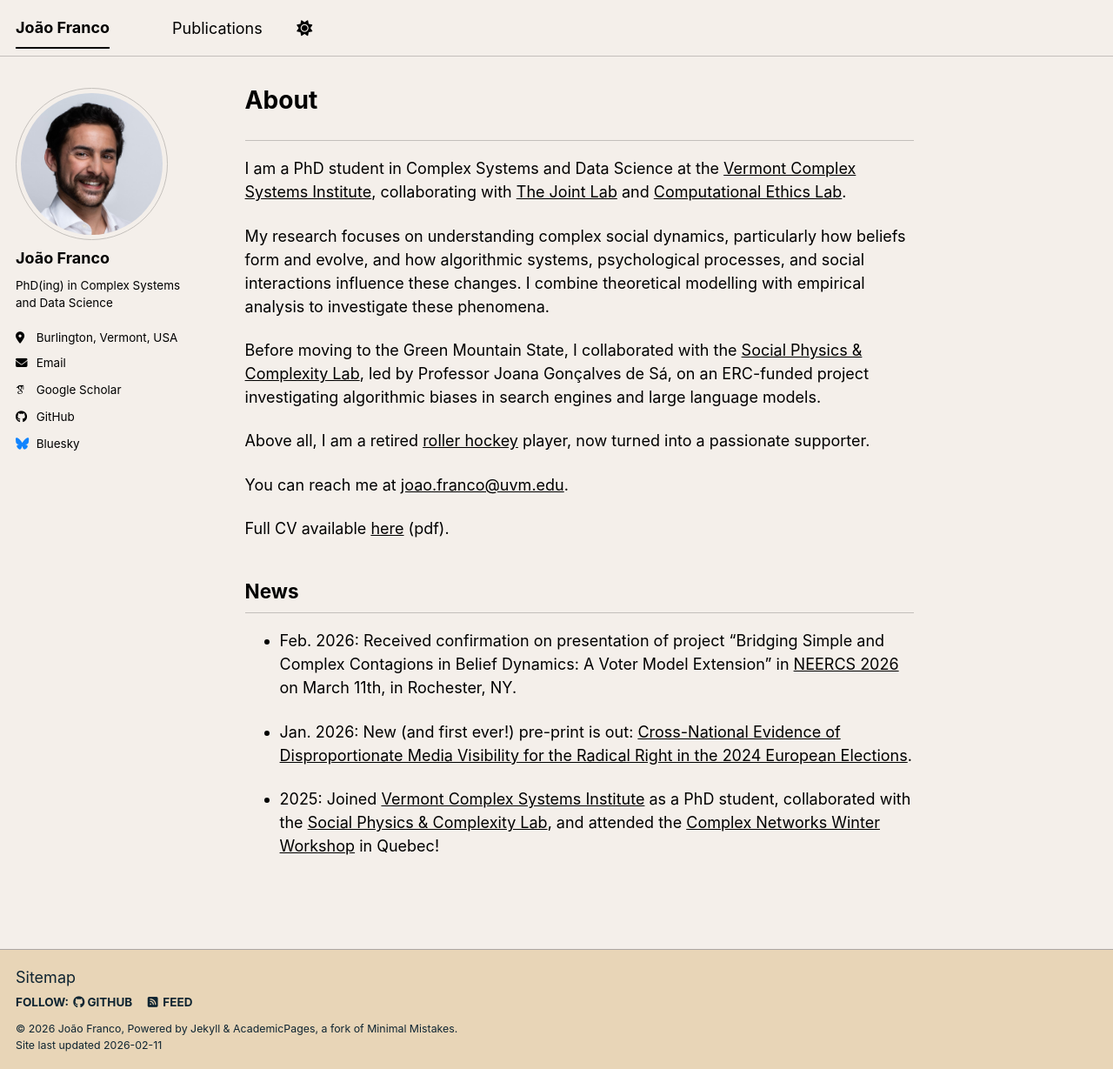
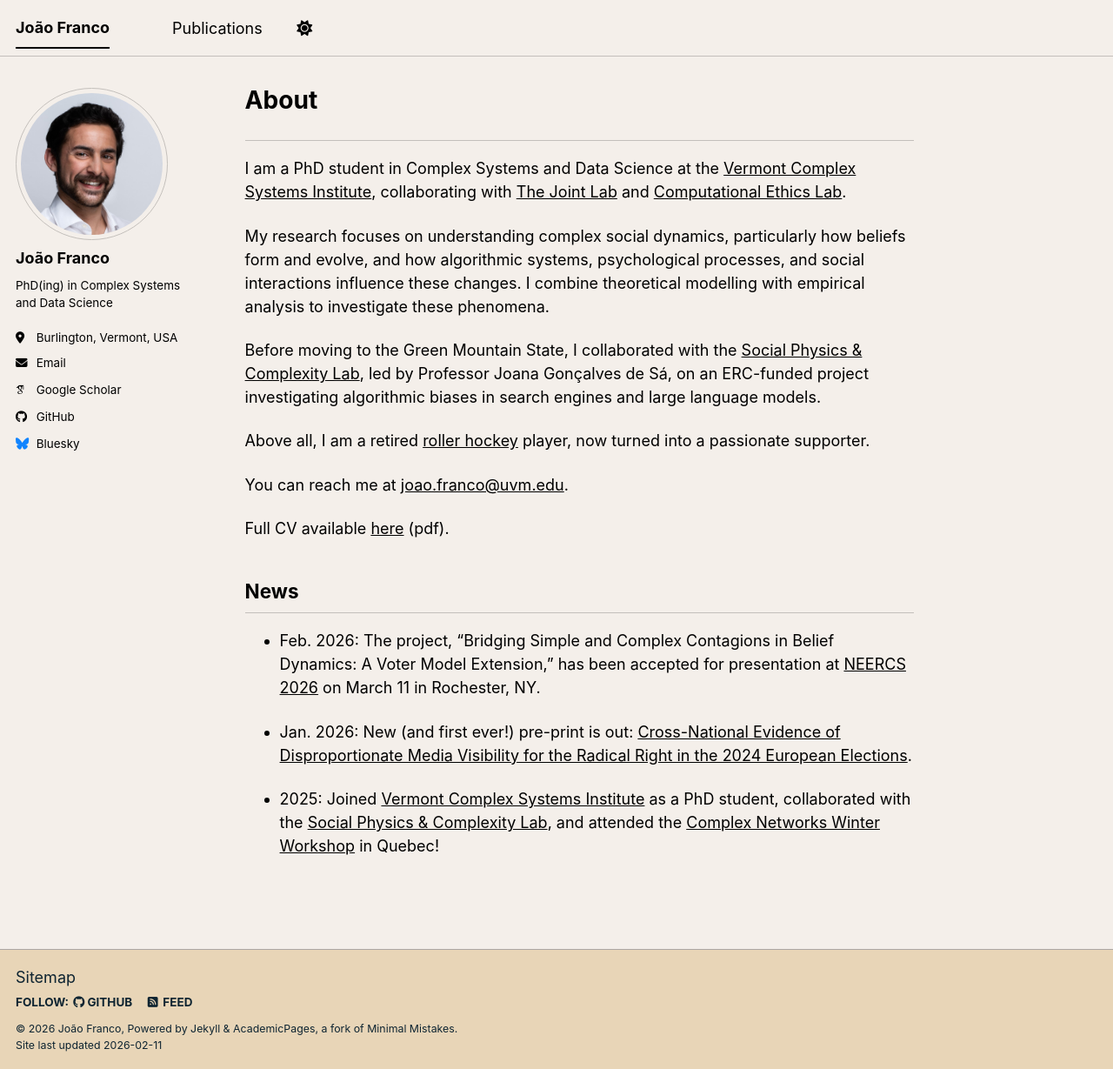
Before and after one commit to OkFranco/okfranco.github.io, a Jekyll site: the page built from _pages/about.md, in a window 1280 px wide and 1229 px high. Shown: the whole window at 87% size. Built offline with Jekyll 4.4.1, drawn with Linux system fonts in a browser that asks for light colours; some web fonts are replaced; a script bundle is joined from its source files by our own code; library files that are not in the unit come from our copies.

Commit message:
update neercs

```diff
--- a/_pages/about.md
+++ b/_pages/about.md
@@ -29,8 +29,7 @@ Full CV available [here](https://okfranco.github.io/files/CV_Joao_Franco.pdf) (p
 News
 ------
 
-- Feb. 2026: Received confirmation on presentation of project "Bridging Simple and Complex Contagions in Belief Dynamics: A Voter Model Extension" in [NEERCS 2026](https://nerccs2026.github.io/) on March 11th, in Rochester, NY.
-
+- Feb. 2026: The project, “Bridging Simple and Complex Contagions in Belief Dynamics: A Voter Model Extension,” has been accepted for presentation at [NEERCS 2026](https://nerccs2026.github.io/) on March 11 in Rochester, NY.
 
 - Jan. 2026: New (and first ever!) pre-print is out: [Cross-National Evidence of Disproportionate Media Visibility for the Radical Right in the 2024 European Elections](https://arxiv.org/abs/2601.05826).
 
```
